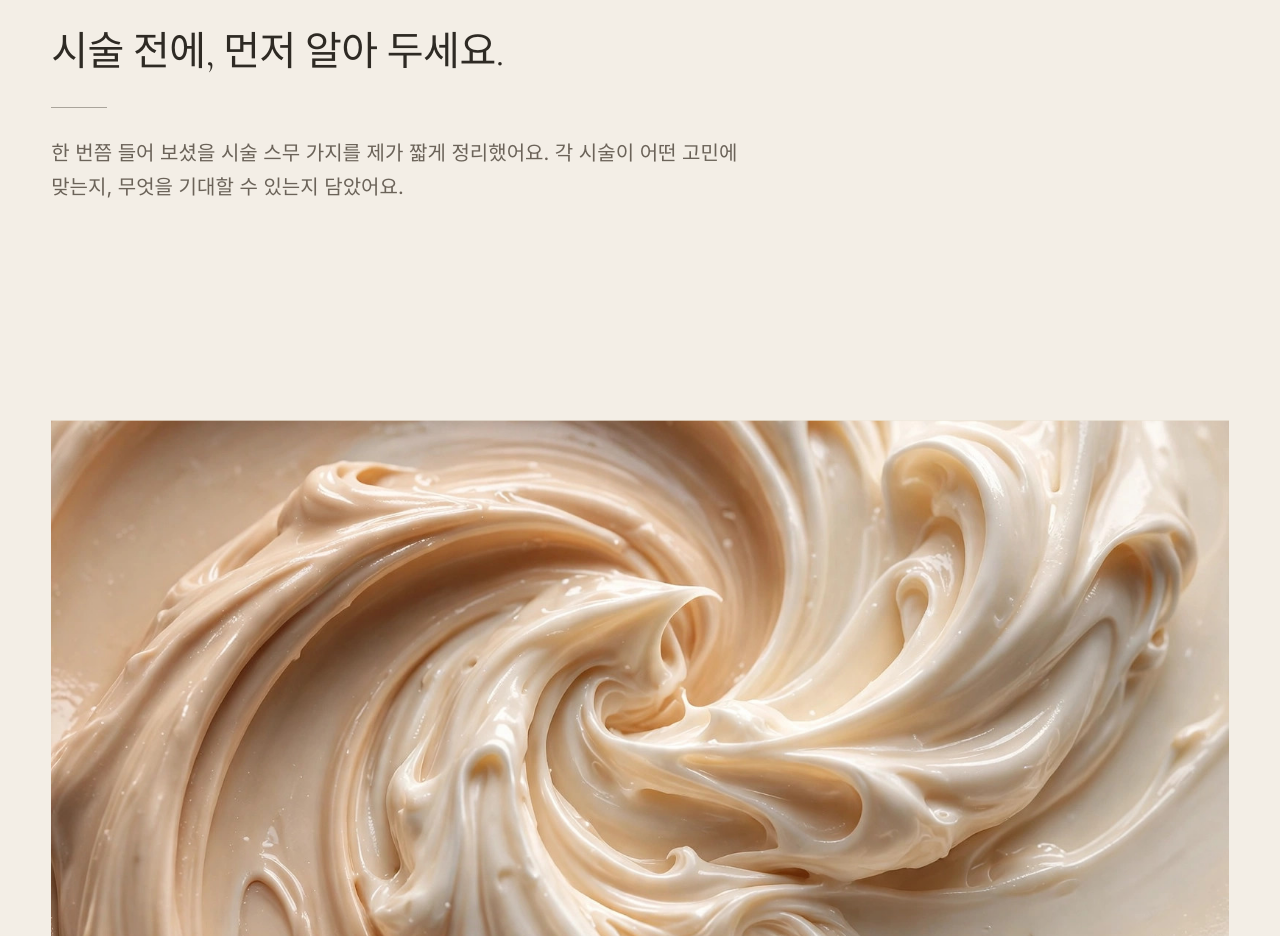
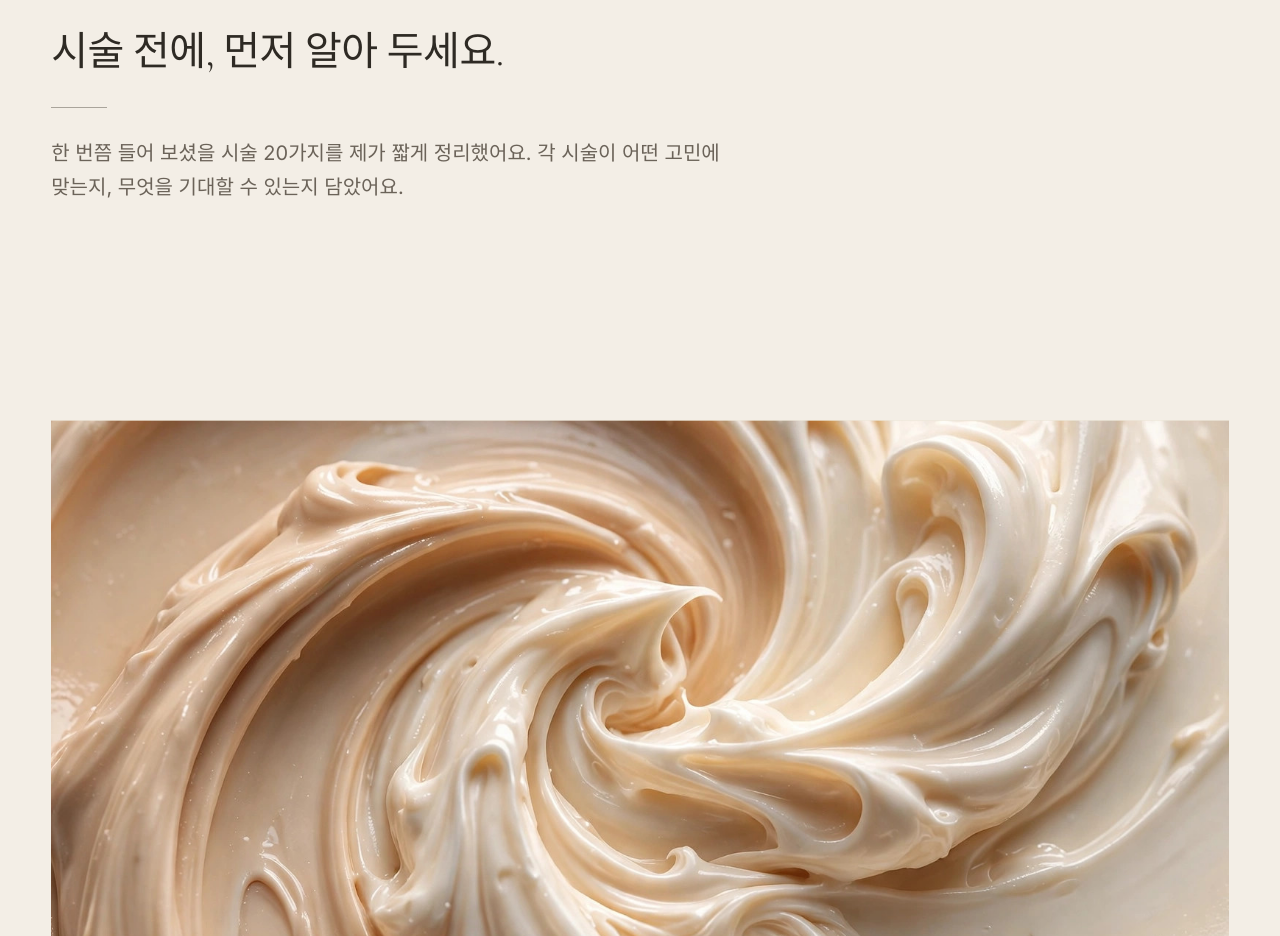
Before and after one commit to kyungleekim92-cmd/jenny-kim-beauty, a Next.js app: page /ko in a window 1280 px wide. Shown: the part 1721-2657 px from the top of the page. Built offline with nearby package versions, Linux system fonts and the light colour scheme.

Commit message:
ko copy: 스무 가지 → 20가지 in guides lede

```diff
--- a/components/Chapters.tsx
+++ b/components/Chapters.tsx
@@ -30,7 +30,7 @@ const copy = {
   ko: {
     eyebrow: "시술 가이드",
     title: "시술 전에, 먼저 알아 두세요.",
-    lede: "한 번쯤 들어 보셨을 시술 스무 가지를 제가 짧게 정리했어요. 각 시술이 어떤 고민에 맞는지, 무엇을 기대할 수 있는지 담았어요.",
+    lede: "한 번쯤 들어 보셨을 시술 20가지를 제가 짧게 정리했어요. 각 시술이 어떤 고민에 맞는지, 무엇을 기대할 수 있는지 담았어요.",
     alt: "따뜻한 아이보리색 크림의 부드러운 결을 가까이에서 찍은 사진",
     faqs: "자주 받는 질문",
     readGuide: (name: string) => `${name} 가이드 자세히 보기`,
--- a/components/views/copy.ts
+++ b/components/views/copy.ts
@@ -38,7 +38,7 @@ export const pageCopy = {
     notSure: "어떤 시술이 맞을지 고민되시나요? 1:1 상담에서 피부 상태와 지금까지의 관리, 원하시는 방향을 함께 보고 시술 계획을 세워 드려요.",
     indexEyebrow: "시술 가이드 · 토론토",
     indexTitle: "시술 전에, 먼저 알아 두세요.",
-    indexLede: "한 번쯤 들어 보셨을 시술 스무 가지를 제가 짧게 정리했어요. 각 시술이 어떤 고민에 맞는지, 무엇을 기대할 수 있는지 담았어요.",
+    indexLede: "한 번쯤 들어 보셨을 시술 20가지를 제가 짧게 정리했어요. 각 시술이 어떤 고민에 맞는지, 무엇을 기대할 수 있는지 담았어요.",
     byConcern: "고민별로 보기",
   },
 };
```
